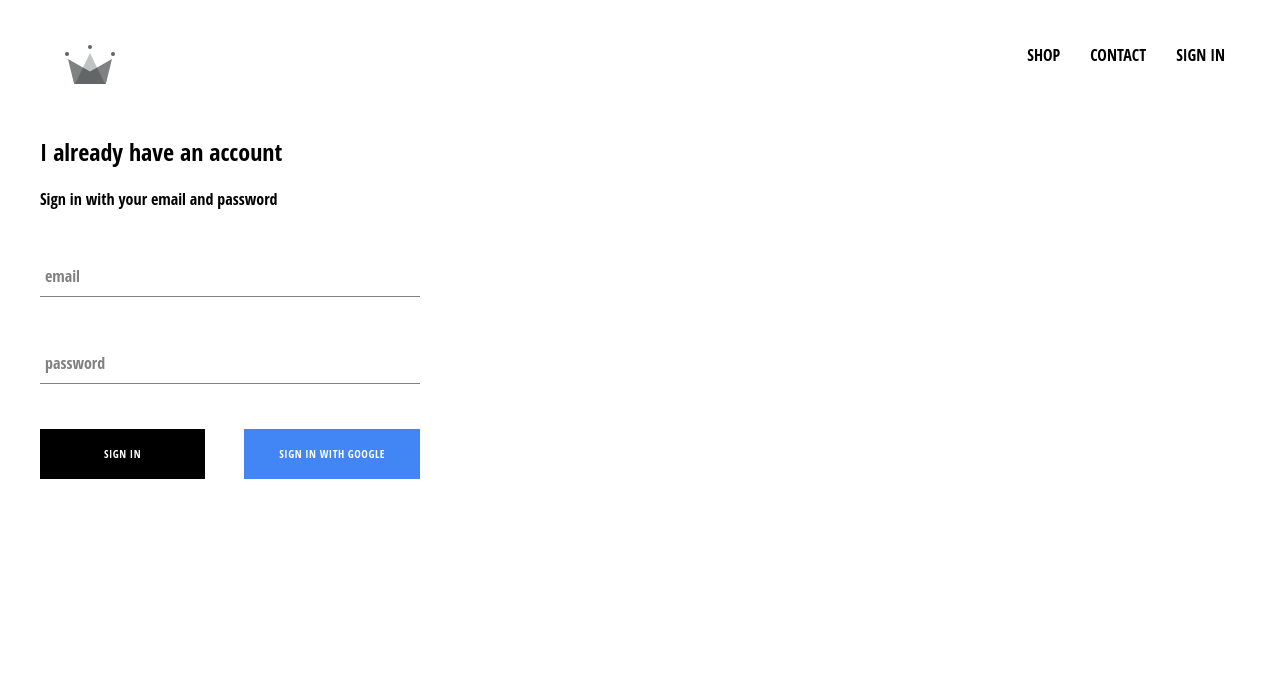
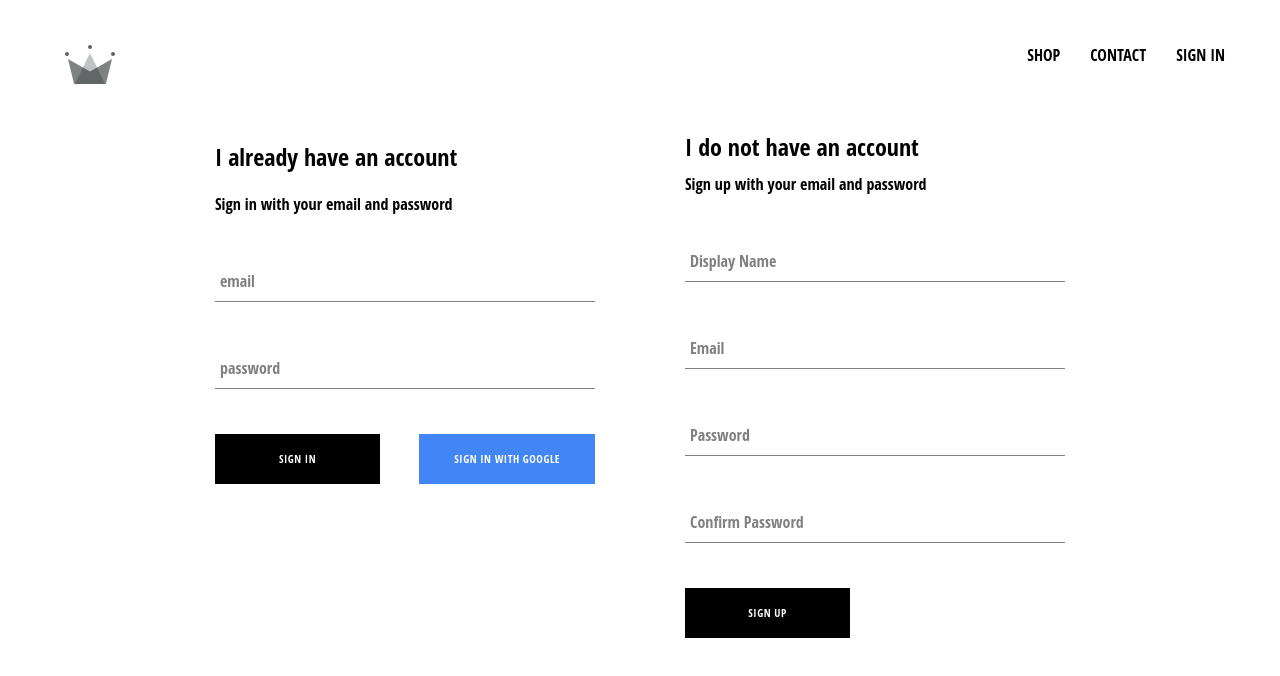
Before and after one commit to oladimejiadesina-123/ecommerce, a React (Create React App) app: page /signin in a window 1280 px wide. Shown: the top 676 px of the page. Built offline with nearby package versions, Linux system fonts and the light colour scheme; no server answers.

Commit message:
first commit

```diff
--- a/src/App.js
+++ b/src/App.js
@@ -4,8 +4,7 @@
 import Header from './Components/Header/Header';
 import Shop from './Components/Shop/Shop';
 import SigninSignup from './Components/Sign-in-Sign-up/Sign-in-Sign-up';
-import {auth} from './firebase/firebase.utils';
-
+import {auth, createUserProfileDocument} from './firebase/firebase.utils';
 import './App.scss';
 
 class App extends React.Component {
@@ -18,9 +17,20 @@
   unsubscribeFromAuth = null;
 
   componentDidMount() {
-    this.unsubscribeFromAuth = auth.onAuthStateChanged((user) => {
-      this.setState({currentUser: user});
-      console.log(user);
+    this.unsubscribeFromAuth = auth.onAuthStateChanged(async (userAuth) => {
+      if (userAuth) {
+        const userRef = await createUserProfileDocument(userAuth);
+        userRef.onSnapshot((snapShot) => {
+          this.setState({
+            currentUser: {
+              id: snapShot.id,
+              ...snapShot.data(),
+            },
+          });
+          console.log(this.state)
+        });
+      }
+      this.setState({currentUser: userAuth});
     });
   }
 
--- a/src/Components/Sign-in-Sign-up/Sign-in-Sign-up.jsx
+++ b/src/Components/Sign-in-Sign-up/Sign-in-Sign-up.jsx
@@ -1,12 +1,15 @@
-import React from 'react'
-import SignIn from '../Sign-in/Sign-in'
+import React from 'react';
+import SignIn from '../Sign-in/Sign-in';
+import SignUp from '../Sign-up/SignUp';
+import './Sign-in-Sign-up.scss';
 
 const SigninSignup = () => {
-    return (
-        <div className= "sign-in-and-sign-up">
-            <SignIn />
-        </div>
-    )
-}
+  return (
+    <div className="sign-in-and-sign-up">
+      <SignIn />
+      <SignUp />
+    </div>
+  );
+};
 
-export default SigninSignup
+export default SigninSignup;
--- a/src/Components/Sign-in-Sign-up/Sign-in-Sign-up.scss
+++ b/src/Components/Sign-in-Sign-up/Sign-in-Sign-up.scss
@@ -0,0 +1,6 @@
+.sign-in-and-sign-up {
+  width: 850px;
+  display: flex;
+  justify-content: space-between;
+  margin: 30px auto;
+}
--- a/src/Components/Sign-in/Sign-in.jsx
+++ b/src/Components/Sign-in/Sign-in.jsx
@@ -1,7 +1,7 @@
 import React from 'react';
 import FormInput from '../FormInput/FormInput';
 import CustomButton from '../Custom-button/Custom-button';
-import {signInWithGoogle} from '../../firebase/firebase.utils';
+import {auth, signInWithGoogle} from '../../firebase/firebase.utils';
 import './Sign-in.scss';
 
 class SignIn extends React.Component {
@@ -12,13 +12,25 @@
       password: '',
     };
   }
-  handleSubmit = (event) => {
+  handleSubmit = async event => {
     event.preventDefault();
-    this.setState({email: '', password: ''});
+    const {email,password} = this.state;
+
+    try {
+      await auth.signInWithEmailAndPassword(email, password);
+      this.setState({email: '', password: ''});
+    }catch(error) {
+      console.log(error)
+    }
   };
+
+
+
   handleChange = (event) => {
     const {value, name} = event.target;
     this.setState({[name]: value});
+
+
   };
 
   render() {
--- /dev/null
+++ b/src/Components/Sign-up/SignUp.jsx
@@ -0,0 +1,88 @@
+import React from 'react';
+import FormInput from '../FormInput/FormInput';
+import CustomButton from '../Custom-button/Custom-button';
+import {auth, createUserProfileDocument} from '../../firebase/firebase.utils';
+import './SignUp.scss';
+
+class SignUp extends React.Component {
+  constructor(props) {
+    super(props);
+    this.state = {
+      displayName: '',
+      email: '',
+      password: '',
+      confirmPassword: '',
+    };
+  }
+  handleSubmit = async (event) => {
+    event.preventDefault();
+    const {displayName, email, password, confirmPassword} = this.state;
+    if (password !== confirmPassword) {
+      alert("password don't match");
+      return;
+    }
+    try {
+      const {user} = await auth.createUserWithEmailAndPassword(email, password);
+      await createUserProfileDocument(user, {displayName});
+      this.setState({
+        displayName: '',
+        email: '',
+        password: '',
+        confirmPassword: '',
+      });
+    } catch (error) {
+      console.error(error);
+    }
+  };
+
+  onChange = event => {
+    const { name, value } = event.target;
+    this.setState( {[name]: value});
+  }
+  render() {
+    const {displayName, email, password, confirmPassword} = this.state;
+    return (
+      <div className="sign-up">
+        <h2 className="title">I do not have an account</h2>
+        <span>Sign up with your email and password </span>
+        <form className="sign-up-form" onSubmit={this.handleSubmit}>
+          <FormInput
+            type="text"
+            name="displayName"
+            value={displayName}
+            required
+            onChange={this.onChange}
+            label="Display Name"
+          />
+          <FormInput
+            type="email"
+            name="email"
+            value={email}
+            required
+            onChange={this.onChange}
+            label="Email"
+          />
+          <FormInput
+            type="password"
+            name="password"
+            value={password}
+            required
+            onChange={this.onChange}
+            label="Password"
+          />
+          <FormInput
+            type="password"
+            name="confirmPassword"
+            value={confirmPassword}
+            required
+            onChange={this.onChange}
+            label="Confirm Password"
+          />
+
+          <CustomButton type="submit">SIGN UP</CustomButton>
+        </form>
+      </div>
+    );
+  }
+}
+export default SignUp;
--- /dev/null
+++ b/src/Components/Sign-up/SignUp.scss
@@ -0,0 +1,8 @@
+.sign-up {
+    display: flex;
+    flex-direction: column;
+    width: 380px;
+    .title {
+        margin: 10px 0;
+    }
+}
--- a/src/firebase/firebase.utils.js
+++ b/src/firebase/firebase.utils.js
@@ -2,23 +2,47 @@
 import 'firebase/firestore';
 import 'firebase/auth';
 
-const config =  {
-    apiKey: "AIzaSyAWaOA9N3oj3XefgNfXRA0NkFyy_32xGbM",
-    authDomain: "ecommerce-website-bfd22.firebaseapp.com",
-    databaseURL: "https://ecommerce-website-bfd22.firebaseio.com",
-    projectId: "ecommerce-website-bfd22",
-    storageBucket: "ecommerce-website-bfd22.appspot.com",
-    messagingSenderId: "165125023099",
-    appId: "1:165125023099:web:2ec6dbca64a0e60a6fc9de",
-    measurementId: "G-XYBZDHQ7D5"
-  };
+const config = {
+  apiKey: 'AIzaSyAWaOA9N3oj3XefgNfXRA0NkFyy_32xGbM',
+  authDomain: 'ecommerce-website-bfd22.firebaseapp.com',
+  databaseURL: 'https://ecommerce-website-bfd22.firebaseio.com',
+  projectId: 'ecommerce-website-bfd22',
+  storageBucket: 'ecommerce-website-bfd22.appspot.com',
+  messagingSenderId: '165125023099',
+  appId: '1:165125023099:web:2ec6dbca64a0e60a6fc9de',
+  measurementId: 'G-XYBZDHQ7D5',
+};
+
+export const createUserProfileDocument = async (userAuth, addtionalData) => {
+  if (!userAuth) return;
+
+  const userRef = firestore.doc(`users/${userAuth.uid}`);
+  const snapShot = await userRef.get();
+  console.log(snapShot)
+  if (!snapShot.exists) {
+    const {displayName, email} = userAuth;
+    const createdAt = new Date();
+
+  try {
+    await userRef.set({
+      displayName,
+      email,
+      createdAt,
+      ...addtionalData,
+    });
+  } catch (error) {
+    console.log('error creating users', error.messages);
+  }
+}
+  return userRef;
+};
 
 firebase.initializeApp(config);
 
 export const auth = firebase.auth();
 export const firestore = firebase.firestore();
 const provider = new firebase.auth.GoogleAuthProvider();
-provider.setCustomParameters({ prompt: 'select_account' });
+provider.setCustomParameters({prompt: 'select_account'});
 export const signInWithGoogle = () => auth.signInWithPopup(provider);
 
 export default firebase;
```
